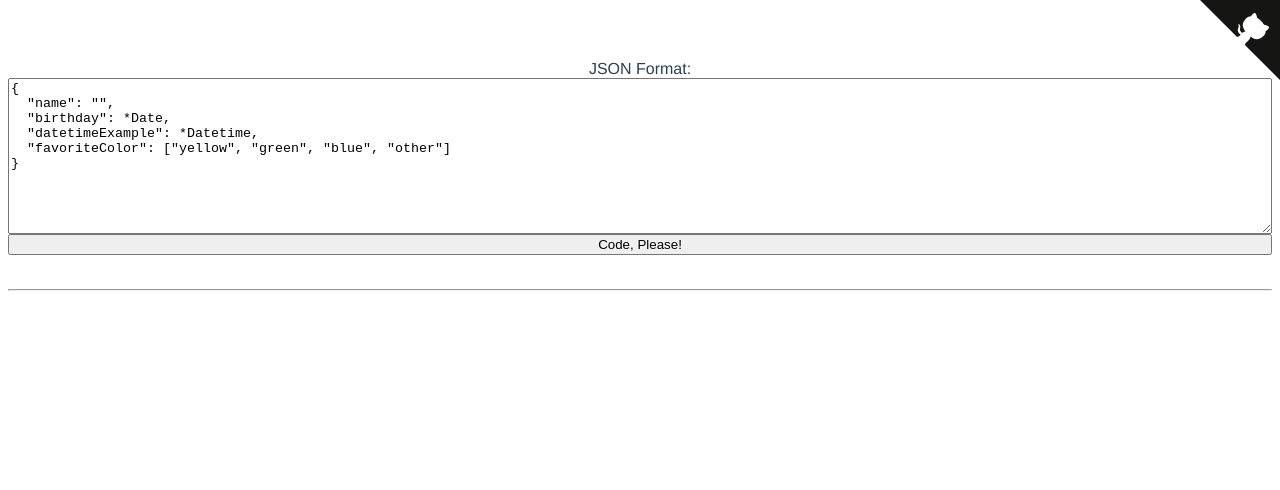
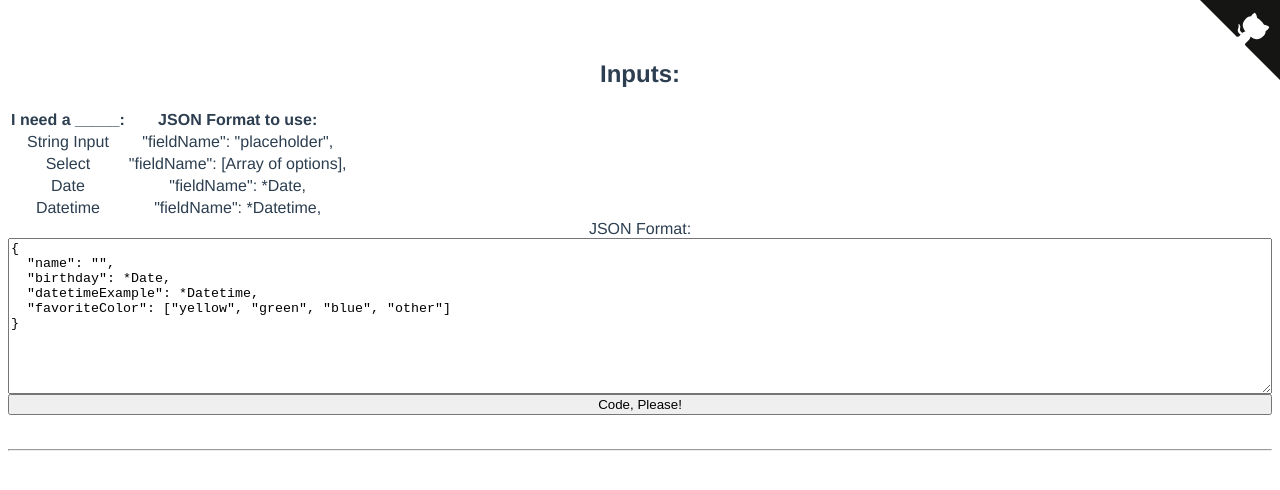
Before and after one commit to TerabyteTiger/json-2-html, a Vue app: page / in a window 1280 px wide. Shown: the top 490 px of the page. Built offline with nearby package versions, Linux system fonts and the light colour scheme.

Commit message:
❓ Add a Reference table for how to add what

```diff
--- a/src/components/JsonInput.vue
+++ b/src/components/JsonInput.vue
@@ -1,5 +1,46 @@
 <template>
   <div>
+    <div>
+      <h2>Inputs:</h2>
+      <table>
+        <tr>
+          <th>I need a _____:</th>
+          <th>JSON Format to use:</th>
+        </tr>
+        <tr>
+          <td>
+            String Input
+          </td>
+          <td>
+            "fieldName": "placeholder",
+          </td>
+        </tr>
+        <tr>
+          <td>
+            Select
+          </td>
+          <td>
+            "fieldName": [Array of options],
+          </td>
+        </tr>
+        <tr>
+          <td>
+            Date
+          </td>
+          <td>
+            "fieldName": *Date,
+          </td>
+        </tr>
+        <tr>
+          <td>
+            Datetime
+          </td>
+          <td>
+            "fieldName": *Datetime,
+          </td>
+        </tr>
+      </table>
+    </div>
     <form action @submit.prevent="jsonValidate">
       <label for="jsonInput">JSON Format:</label>
       <textarea
```
